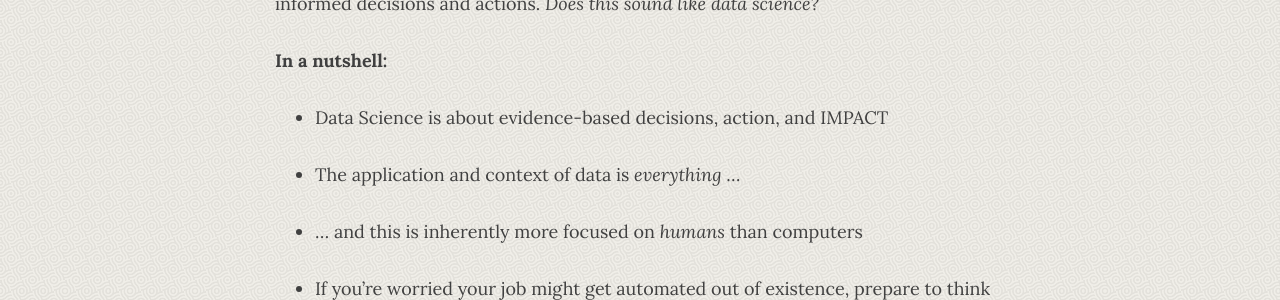
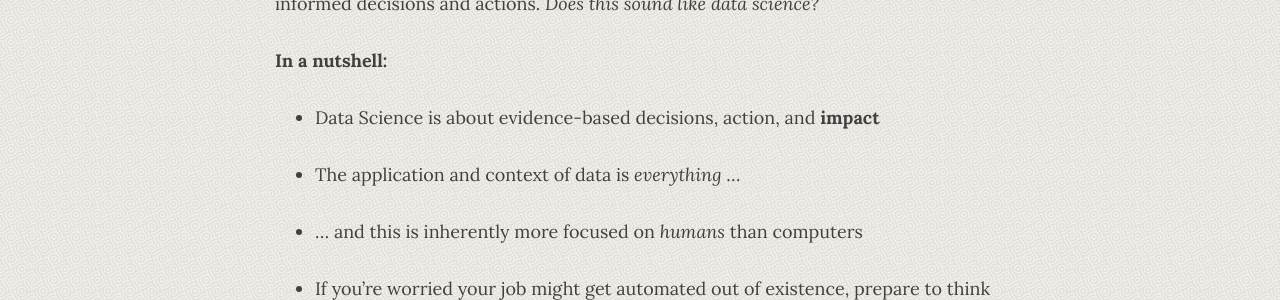
Before and after one commit to robclewley/robclewley.github.io, a Jekyll site: the page built from _posts/2022-02-04-why-you-need-to-be-enabling-your-data.md, in a window 1280 px wide and 900 px high. Shown: the part 424-724 px from the top of the window. Built offline with Jekyll 4.4.1, drawn with Linux system fonts in a browser that asks for light colours; nearby versions of some CDN libraries; comment, search, counter and statistics services are not loaded.

```diff
--- a/_posts/2022-02-04-why-you-need-to-be-enabling-your-data.md
+++ b/_posts/2022-02-04-why-you-need-to-be-enabling-your-data.md
@@ -12,8 +12,7 @@ Impact with data science flows from empowered individuals who can make wise, wel
 
 **In a nutshell:**
 
- - Data Science is about evidence-based decisions, action,
- and IMPACT
+ - Data Science is about evidence-based decisions, action, and **impact**
 
  - The application and context of data is _everything_ ...
 
```
Also changed, not shown: transient-dynamic.md (added, +14 -0 lines).
